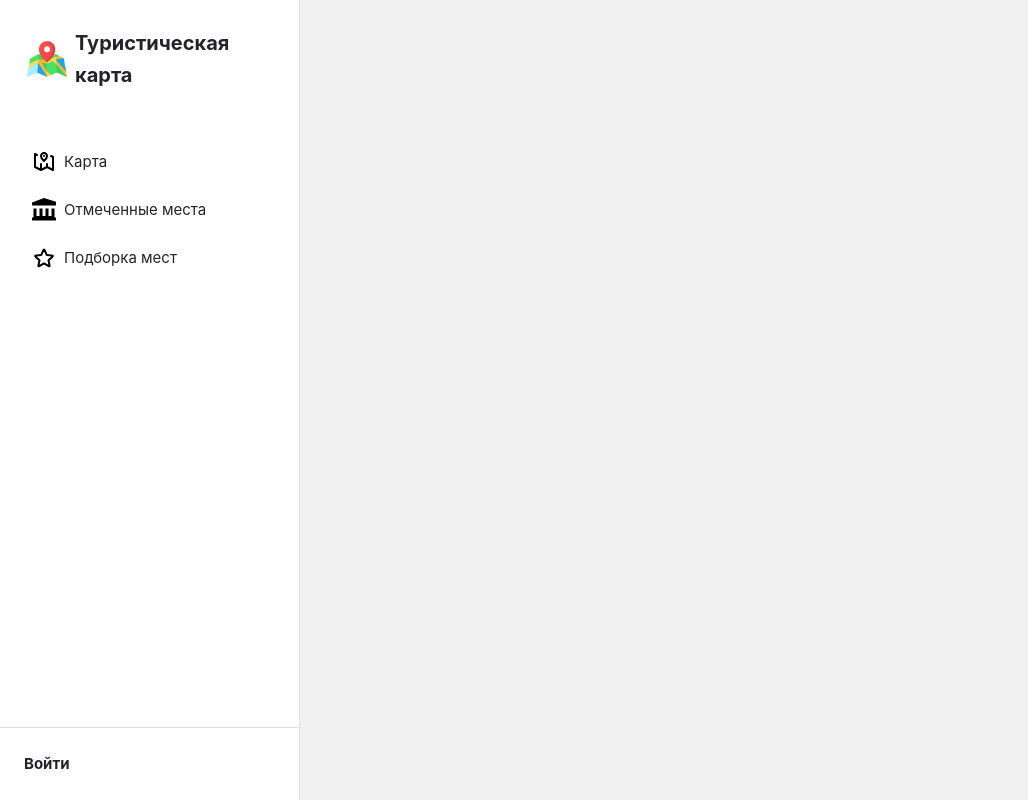
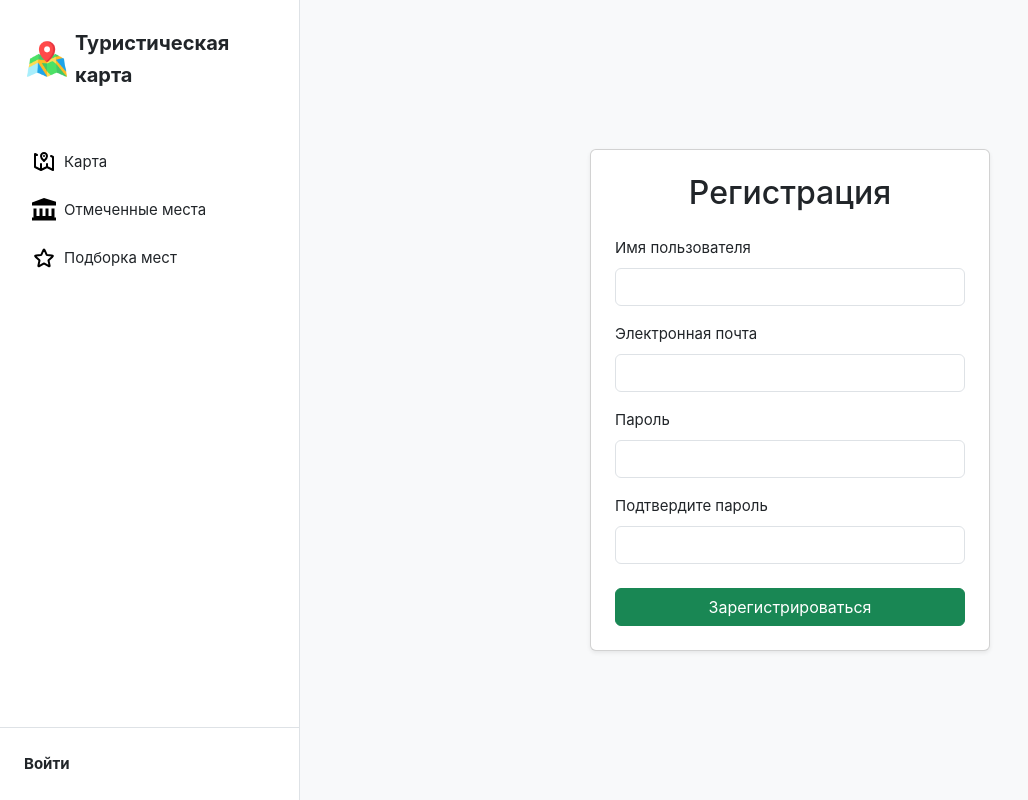
Before and after one commit to pedevyat/TouristMap, a Vue app in the folder tourist-map-client/: page /signup in a window 1280 px wide. Shown: the whole page, without its empty margins (0-1028 px from the left). Built offline with nearby package versions, Linux system fonts and the light colour scheme.

Commit message:
create page signup
Создание регистрации

```diff
--- a/tourist-map-client/src/components/registration/Login.vue
+++ b/tourist-map-client/src/components/registration/Login.vue
@@ -46,8 +46,11 @@
         </button>
       </form>
 
-      <div class="mt-3 text-center">
-        <a href="http://127.0.0.1:8000/accounts/password_reset/" class="text-decoration-none">
+      <div class="mt-3 text-center d-flex justify-content-between">
+        <router-link :to="{ name: 'signup' }" class="btn btn-outline-success">
+          Зарегистрироваться
+        </router-link>
+        <a href="http://127.0.0.1:8000/accounts/password_reset/" class="btn btn-outline-danger">
           Забыи пароль?
         </a>
       </div>
--- /dev/null
+++ b/tourist-map-client/src/components/registration/Registration.vue
@@ -0,0 +1,148 @@
+<template>
+  <div class="register-container d-flex align-items-center justify-content-center min-vh-100 bg-light py-4">
+    <div class="card p-4 shadow-sm" style="width: 100%; max-width: 400px;">
+      <h2 class="text-center mb-4">Регистрация</h2>
+
+      <div v-if="error" class="alert alert-danger" role="alert">
+        {{ error }}
+      </div>
+
+      <div v-if="successMessage" class="alert alert-success" role="alert">
+        {{ successMessage }}
+      </div>
+
+      <form @submit.prevent="handleRegister" class="needs-validation">
+        <div class="mb-3">
+          <label for="username" class="form-label">Имя пользователя</label>
+          <input
+            v-model="registerForm.username"
+            type="text"
+            id="username"
+            class="form-control"
+            required
+          >
+        </div>
+
+        <div class="mb-3">
+          <label for="email" class="form-label">Электронная почта</label>
+          <input
+            v-model="registerForm.email"
+            type="email"
+            id="email"
+            class="form-control"
+            required
+          >
+        </div>
+
+        <div class="mb-3">
+          <label for="password" class="form-label">Пароль</label>
+          <input
+            v-model="registerForm.password"
+            type="password"
+            id="password"
+            class="form-control"
+            required
+          >
+        </div>
+
+        <div class="mb-4">
+          <label for="passwordConfirm" class="form-label">Подтвердите пароль</label>
+          <input
+            v-model="registerForm.passwordConfirm"
+            type="password"
+            id="passwordConfirm"
+            class="form-control"
+            required
+          >
+        </div>
+
+        <button type="submit" class="btn btn-success w-100" :disabled="isLoading">
+          <span v-if="isLoading" class="spinner-border spinner-border-sm me-2"></span>
+          Зарегистрироваться
+        </button>
+      </form>
+    </div>
+  </div>
+</template>
+
+<script setup>
+import axios from 'axios';
+import { ref, reactive } from 'vue';
+import { useRouter } from 'vue-router';
+import Cookies from 'js-cookie';
+
+const router = useRouter();
+const isLoading = ref(false);
+const error = ref(null);
+const successMessage = ref(null);
+
+const registerForm = reactive({
+  username: '',
+  email: '',
+  password: '',
+  passwordConfirm: ''
+});
+
+axios.defaults.xsrfCookieName = 'csrftoken';
+axios.defaults.xsrfHeaderName = 'X-CSRFToken';
+axios.defaults.withCredentials = true;
+
+const handleRegister = async () => {
+  // проверка совпадения паролей на фронтенде
+  if (registerForm.password !== registerForm.passwordConfirm) {
+    error.value = 'Пароли не совпадают!';
+    return;
+  }
+
+  isLoading.value = true;
+  error.value = null;
+  successMessage.value = null;
+
+  try {
+    const csrfToken = Cookies.get('csrftoken');
+    const response = await axios.post('http://127.0.0.1:8000/api/register/',
+      {
+        username: registerForm.username,
+        email: registerForm.email,
+        password: registerForm.password
+      },
+      {
+        headers: {
+          'X-CSRFToken': csrfToken
+        },
+        withCredentials: true
+      }
+    );
+
+    if (response.data.status === 'ok') {
+      successMessage.value = 'Загрузка...';
+      if (response.data.username) {
+        localStorage.setItem('username', response.data.username);
+      }
+      setTimeout(() => {
+        router.push({ name: 'home' }).then(() => {
+          location.reload();
+        });
+      }, 1500);
+    }
+  } catch (err) {
+    console.error('Ошибка регистрации:', err.response);
+
+    if (err.response && err.response.data && err.response.data.message) {
+      error.value = err.response.data.message;
+    } else if (err.response && err.response.data && err.response.data.error) {
+      error.value = err.response.data.error;
+    } else {
+      error.value = 'Ошибка';
+    }
+  } finally {
+    isLoading.value = false;
+  }
+};
+</script>
+
+<style scoped>
+.register-container {
+  background-color: #f8f9fa;
+}
+</style>
--- a/tourist-map-client/src/router/index.js
+++ b/tourist-map-client/src/router/index.js
@@ -11,6 +11,11 @@ const routes = [
     path: '/login',
     name: 'login',
     component: () => import('@/components/registration/Login.vue')
+  },
+  {
+    path: '/signup',
+    name: 'signup',
+    component: () => import('@/components/registration/Registration.vue')
   },
   {
     path: '/favorite',
```
Also changed, not shown: 2 other files (tests, documents, lock files or other folders).
